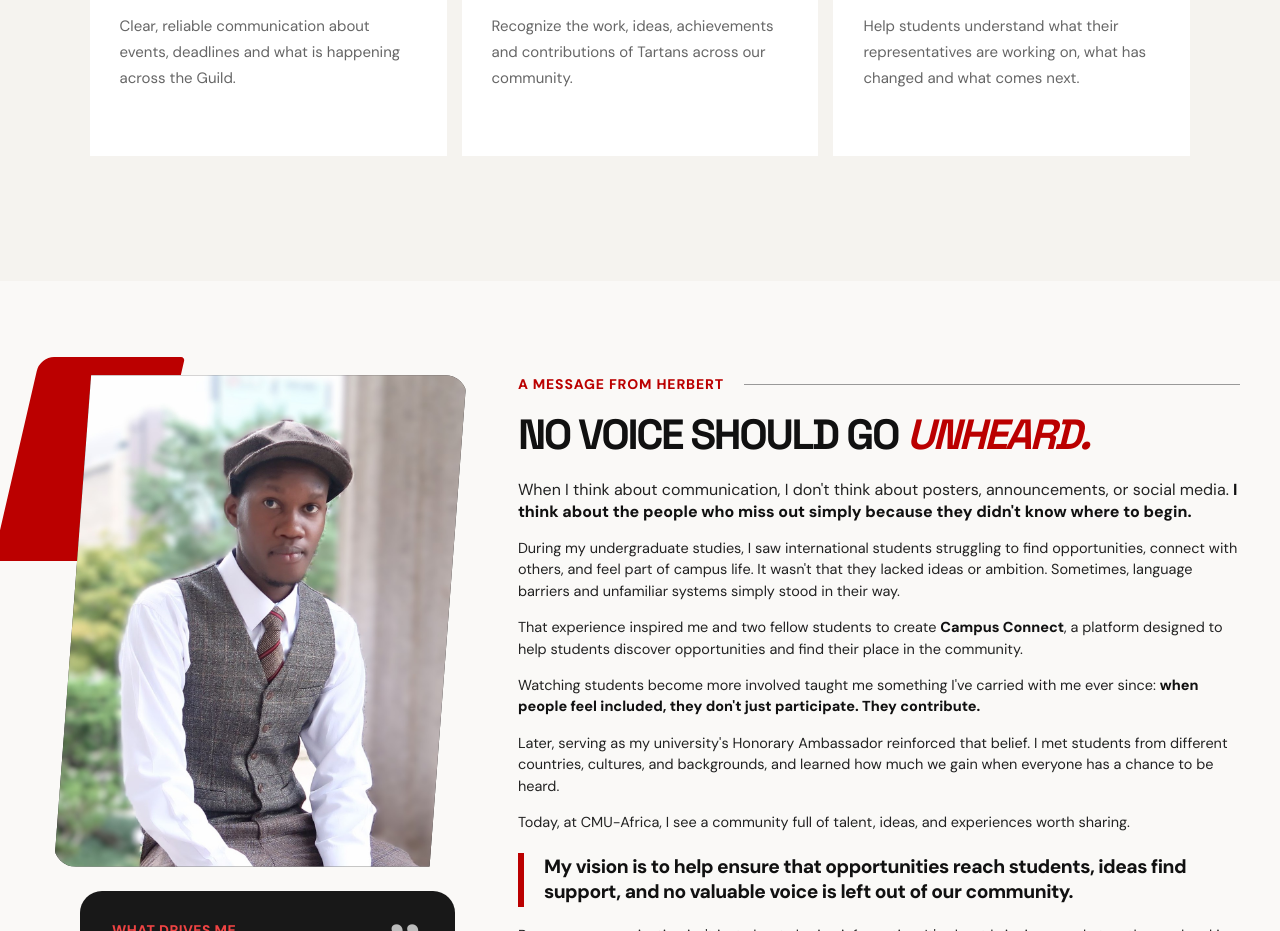
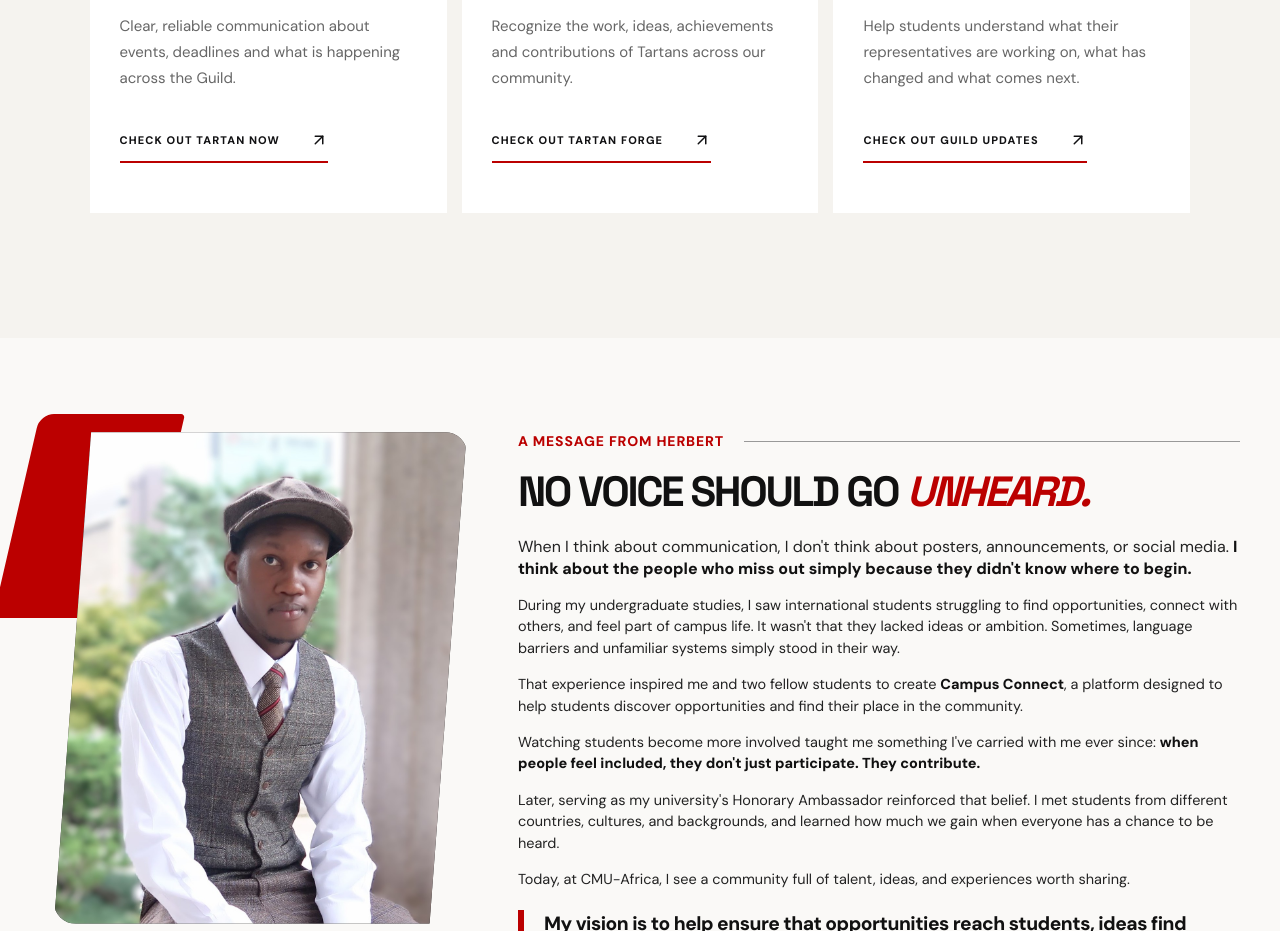
Before and after one commit to Getsug/herbert-campaign, a Next.js app: page / in a window 1280 px wide. Shown: the part 4520-5451 px from the top of the page. Built offline with nearby package versions, Linux system fonts and the light colour scheme.

Commit message:
updated links

```diff
--- a/app/page.tsx
+++ b/app/page.tsx
@@ -499,10 +499,10 @@ export default function Home() {
               deadlines and what is happening across the Guild.
             </p>
 
-            {/* <a href="https://tartan-now-jht6-silk.vercel.app/" className="text-link">
+            <a href="https://tartan-now-jht6-silk.vercel.app/" className="text-link">
                 CHECK OUT TARTAN NOW
                 <ArrowUpRight size={18} />
-            </a> */}
+            </a>
           </article>
 
           <article>
@@ -517,10 +517,10 @@ export default function Home() {
               contributions of Tartans across our community.
             </p>
 
-            {/* <a href="#voices" className="text-link">
-                CHECK OUT TARTAN CONNECT
+            <a href="https://tartan-hub.vercel.app/" className="text-link">
+                CHECK OUT TARTAN FORGE
                 <ArrowUpRight size={18} />
-            </a> */}
+            </a>
           </article>
 
           <article>
@@ -535,10 +535,10 @@ export default function Home() {
               are working on, what has changed and what comes next.
             </p>
 
-            {/* <a href="#guild-ledger" className="text-link">
-                CHECK OUT GUILD LEDGER
+            <a href="https://tartan-hub.vercel.app/" className="text-link">
+                CHECK OUT GUILD UPDATES
                 <ArrowUpRight size={18} />
-            </a> */}
+            </a>
           </article>
         </div>
       </section>
```
